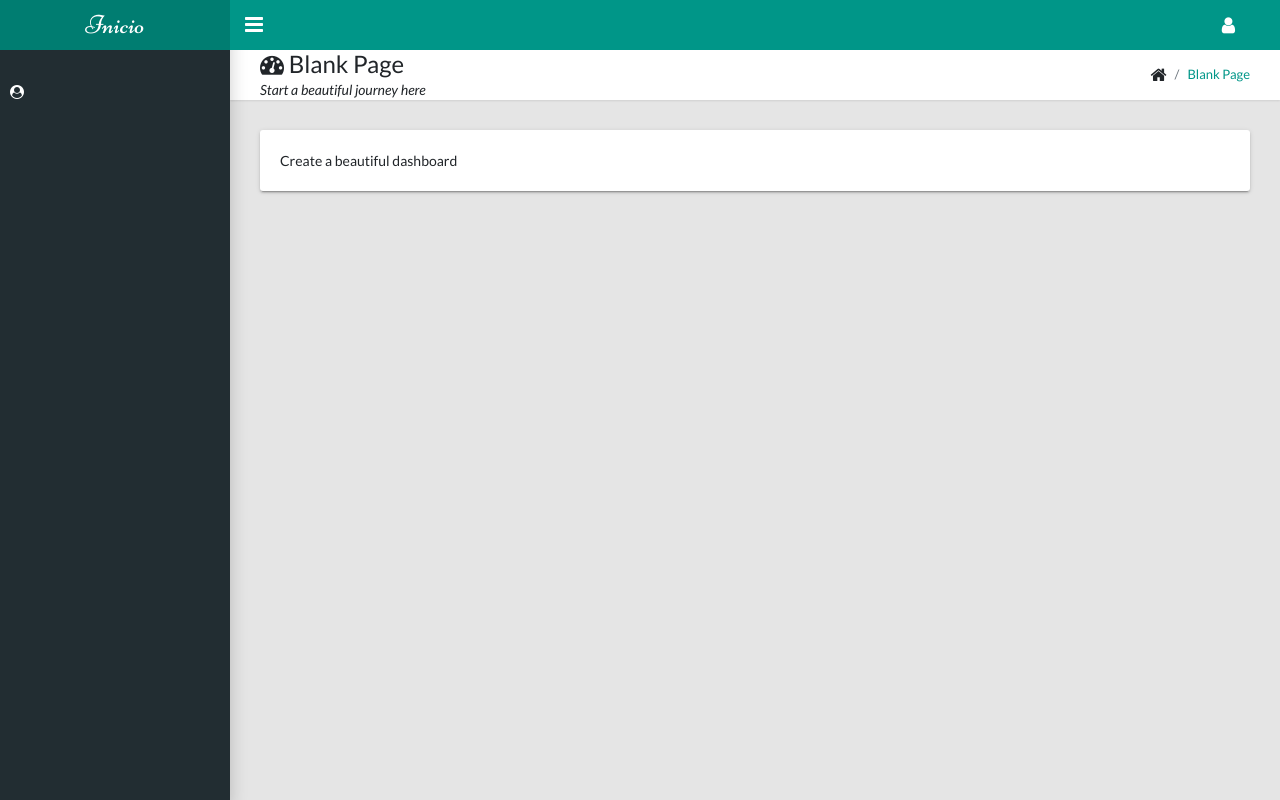
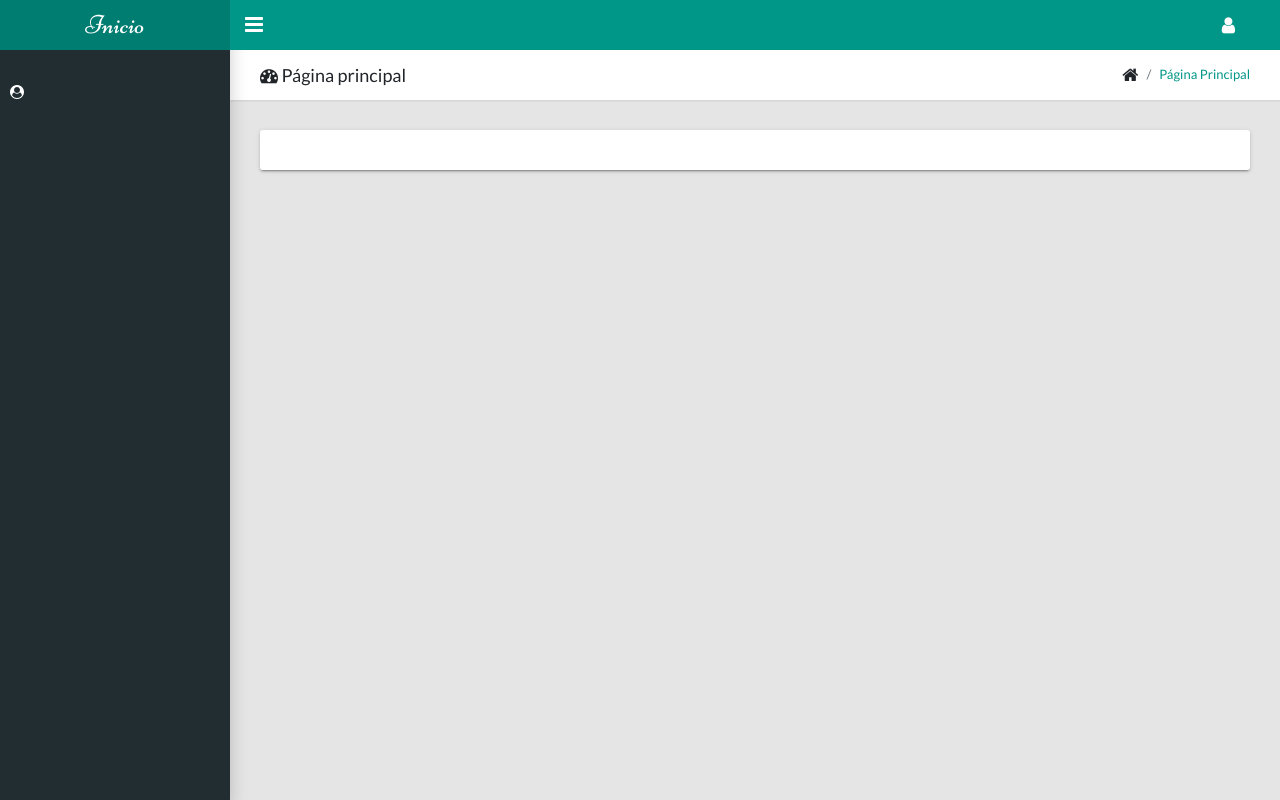
Before and after one commit to jorgerpm/php-gestionCompras, a PHP site: page /ServiciosWeb/home in a window 1280 px wide. Run offline with PHP 8.4, Linux system fonts and the light colour scheme; the visitor is signed in with stand-in values (Sample User, id 1); data that the repository does not hold is empty.

Commit message:
cambio en la pantalla home

```diff
--- a/Views/home.php
+++ b/Views/home.php
@@ -1,18 +1,17 @@
 <main class="app-content">
     <div class="app-title" style="height: 50px">
         <div>
-            <h1><i class="fa fa-dashboard"></i> Blank Page</h1>
-            <p>Start a beautiful journey here</p>
+            <span class="tamañoTitulo"><i class="fa fa-dashboard"></i> P&aacute;gina principal</span>
         </div>
         <ul class="app-breadcrumb breadcrumb">
             <li class="breadcrumb-item"><i class="fa fa-home fa-lg"></i></li>
-            <li class="breadcrumb-item"><a href="#">Blank Page</a></li>
+            <li class="breadcrumb-item"><a href="#">P&aacute;gina principal</a></li>
         </ul>
     </div>
     <div class="row">
         <div class="col-md-12">
             <div class="tile">
-                <div class="tile-body">Create a beautiful dashboard</div>
+                <div class="tile-body"></div>
             </div>
         </div>
     </div>
```
